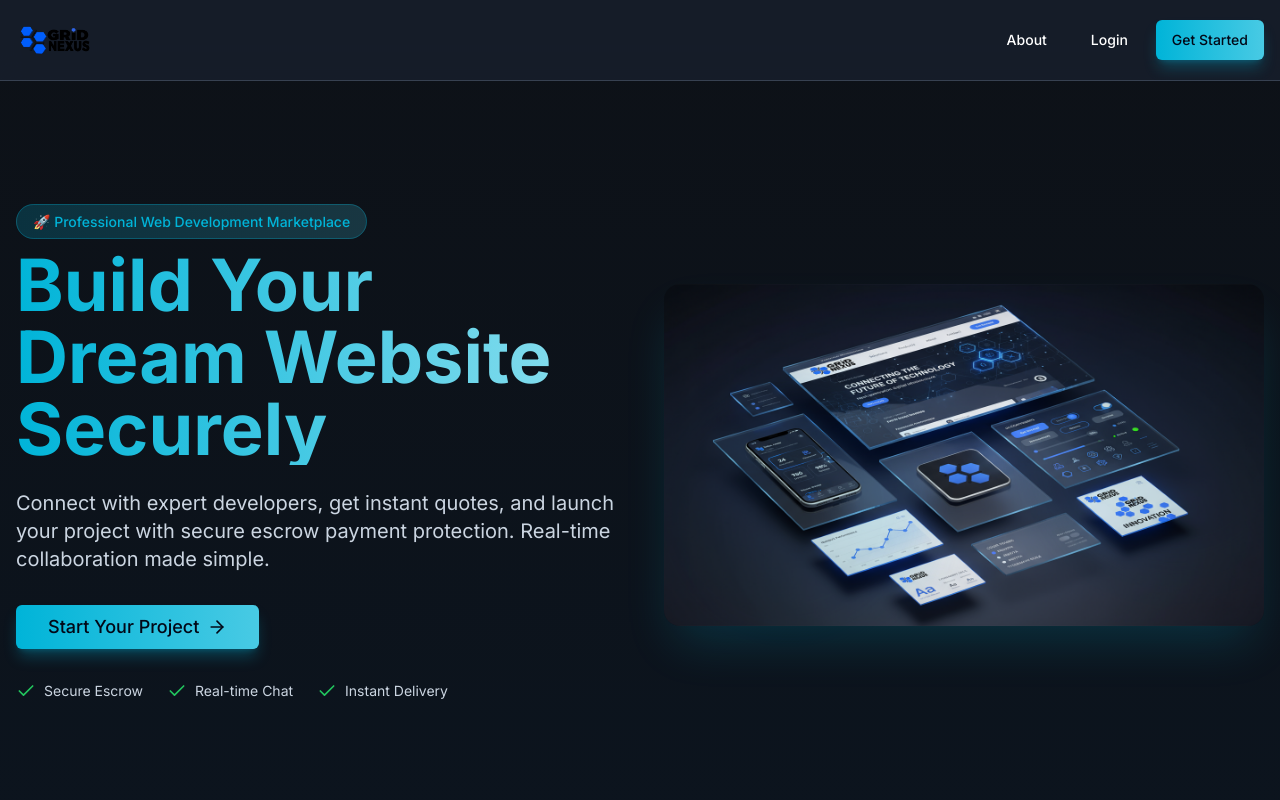
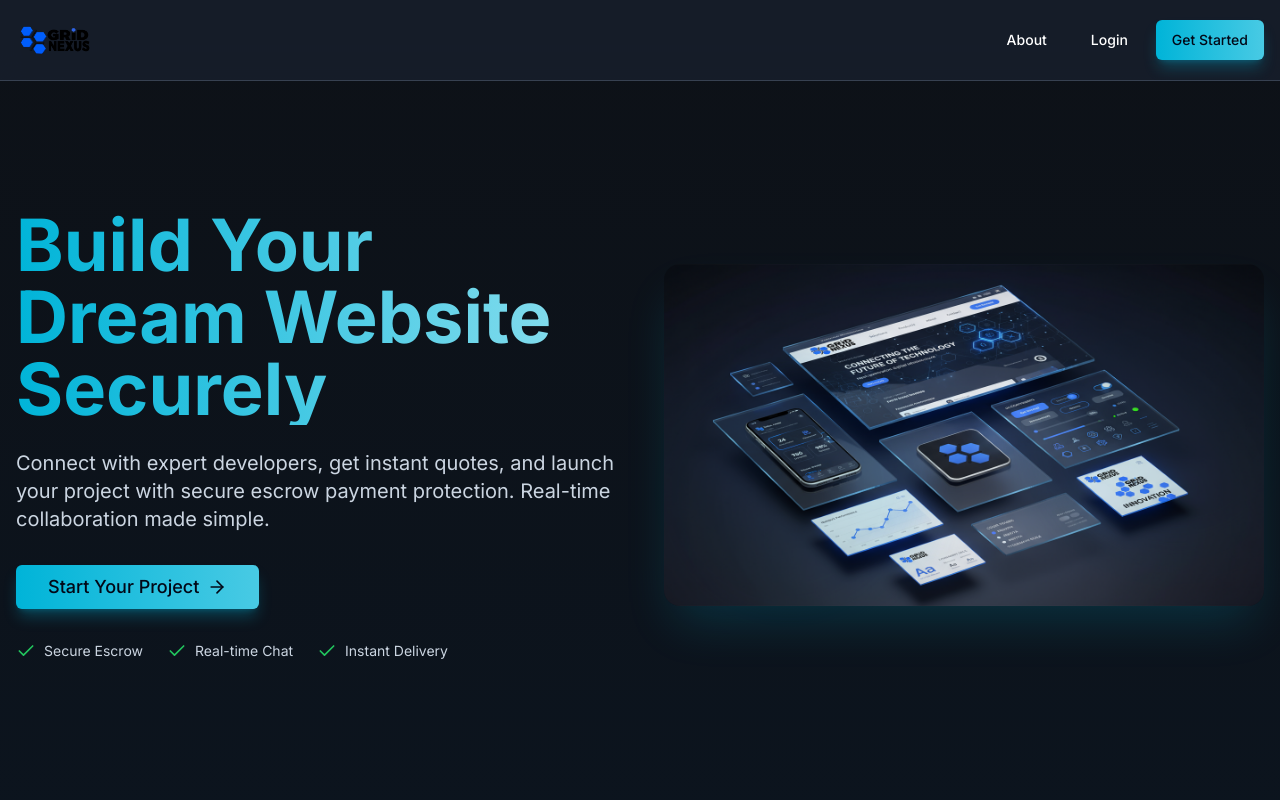
Before and after one commit to Apetorku/Grid, a Next.js app: page / in a window 1280 px wide. Shown: the top 800 px of the page. Built offline with nearby package versions, Linux system fonts and the light colour scheme.

Commit message:
remove a component

```diff
--- a/app/page.tsx
+++ b/app/page.tsx
@@ -155,11 +155,7 @@ export default function HomePage() {
       <section className="container mx-auto px-4 py-20 lg:py-32">
         <div className="grid lg:grid-cols-2 gap-12 items-center">
           <div className="text-center lg:text-left">
-            <div className="inline-block mb-4">
-              <span className="px-4 py-2 bg-gradient-to-r from-electric-blue/20 to-electric-cyan/20 text-electric-blue border border-electric-blue/30 rounded-full text-sm font-medium">
-                🚀 Professional Web Development Marketplace
-              </span>
-            </div>
+
             <h1 className="text-5xl md:text-6xl lg:text-7xl font-bold mb-6 bg-gradient-to-r from-electric-blue via-electric-cyan to-electric-light bg-clip-text text-transparent leading-tight">
               Build Your Dream Website Securely
             </h1>
```
